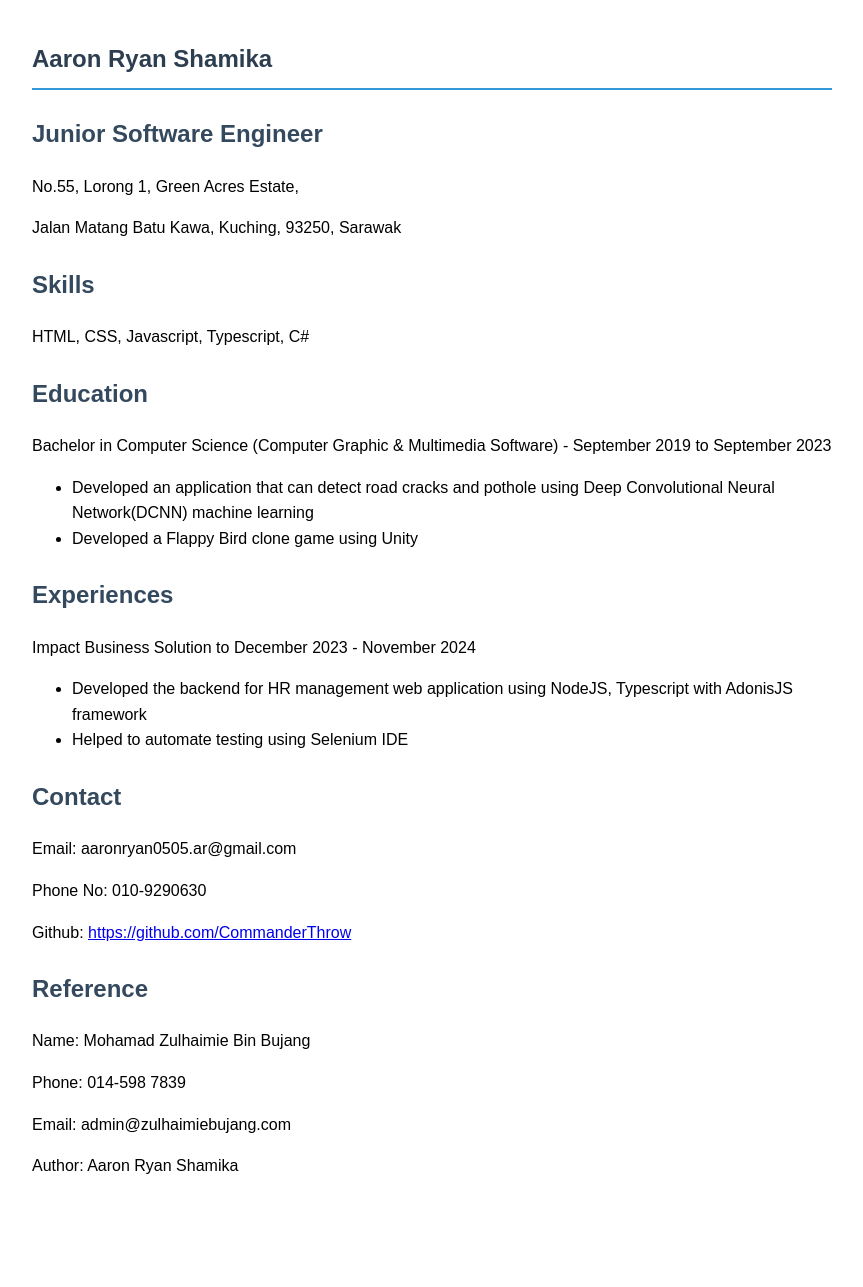
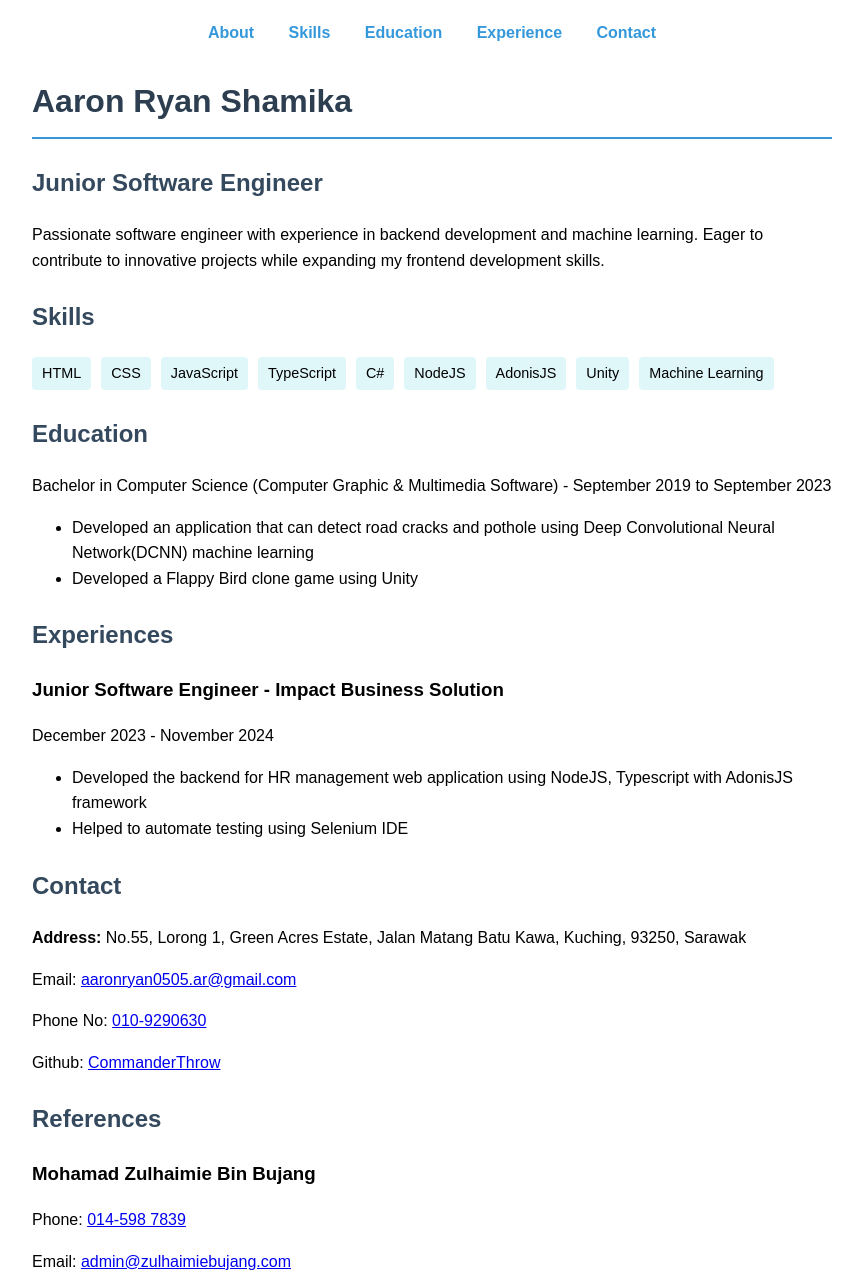
Before and after one commit to CommanderThrow/single-page-cv, a plain HTML site: page index.html in a window 1280 px wide. Shown: the top 1287 px of the page, without its empty margins (208-1071 px from the left). Before the commit the page ends 1215 px from the top, so only its background shows below. Drawn offline with Linux system fonts and the light colour scheme.

Commit message:
feat: improve accessibility and semantic structure

```diff
--- a/index.html
+++ b/index.html
@@ -20,6 +20,22 @@
         line-height: 1.6;
       }
 
+      nav {
+        margin-bottom: 30px;
+        text-align: center;
+      }
+
+      nav a {
+        margin: 0 15px;
+        text-decoration: none;
+        color: #3498db;
+        font-weight: bold;
+      }
+
+      nav a:hover {
+        text-decoration: underline;
+      }
+
       h1 {
         color: #2c3e50;
         border-bottom: 2px solid #3498db;
@@ -35,6 +51,19 @@
         margin: 10px 0;
       }
 
+      .skills-list {
+        display: flex;
+        flex-wrap: wrap;
+        gap: 10px;
+      }
+
+      .skill-item {
+        background-color: #e0f7fa;
+        padding: 5px 10px;
+        border-radius: 4px;
+        font-size: 0.9em;
+      }
+
       .contact-info a {
         color: #3498db;
         text-decoration: none;
@@ -47,21 +76,46 @@
   </head>
 
   <body>
-    <section>
+    <nav>
+      <a href="#about">About</a>
+      <a href="#skills">Skills</a>
+      <a href="#education">Education</a>
+      <a href="#experience">Experience</a>
+      <a href="#contact">Contact</a>
+    </nav>
+
+    <header id="about">
       <h1>Aaron Ryan Shamika</h1>
       <h2>Junior Software Engineer</h2>
-      <p>No.55, Lorong 1, Green Acres Estate,</p>
-      <p>Jalan Matang Batu Kawa, Kuching, 93250, Sarawak</p>
-    </section>
+      <p>
+        Passionate software engineer with experience in backend development and
+        machine learning. Eager to contribute to innovative projects while
+        expanding my frontend development skills.
+      </p>
+    </header>
 
     <main>
-      <section class="skills">
-        <h2>Skills</h2>
-        <p>HTML, CSS, Javascript, Typescript, C#</p>
+      <section class="skills" id="skills" aria-labelledby="skills-heading">
+        <h2 id="skills-heading">Skills</h2>
+        <div class="skills-list">
+          <span class="skill-item">HTML</span>
+          <span class="skill-item">CSS</span>
+          <span class="skill-item">JavaScript</span>
+          <span class="skill-item">TypeScript</span>
+          <span class="skill-item">C#</span>
+          <span class="skill-item">NodeJS</span>
+          <span class="skill-item">AdonisJS</span>
+          <span class="skill-item">Unity</span>
+          <span class="skill-item">Machine Learning</span>
+        </div>
       </section>
 
-      <section class="education">
-        <h2>Education</h2>
+      <section
+        class="education"
+        id="education"
+        aria-labelledby="education-heading"
+      >
+        <h2 id="education-heading">Education</h2>
         <p>
           Bachelor in Computer Science (Computer Graphic & Multimedia Software)
           - September 2019 to September 2023
@@ -75,9 +129,14 @@
         </ul>
       </section>
 
-      <section class="experience">
-        <h2>Experiences</h2>
-        <p>Impact Business Solution to December 2023 - November 2024</p>
+      <section
+        class="experience"
+        id="experience"
+        aria-labelledby="experience-heading"
+      >
+        <h2 id="experience-heading">Experiences</h2>
+        <h3>Junior Software Engineer - Impact Business Solution</h3>
+        <p>December 2023 - November 2024</p>
         <ul>
           <li>
             Developed the backend for HR management web application using
@@ -87,23 +146,41 @@
         </ul>
       </section>
 
-      <section class="call-to-action">
-        <h2>Contact</h2>
-        <p>Email: aaronryan0505.ar@gmail.com</p>
-        <p>Phone No: 010-9290630</p>
+      <section
+        class="call-to-action"
+        id="contact"
+        aria-labelledby="contact-heading"
+      >
+        <h2 id="contact-heading">Contact</h2>
+        <p>
+          <strong>Address:</strong> No.55, Lorong 1, Green Acres Estate, Jalan
+          Matang Batu Kawa, Kuching, 93250, Sarawak
+        </p>
+        <p>
+          Email:
+          <a href="mailto:aaronryan0505.ar@gmail.com"
+            >aaronryan0505.ar@gmail.com</a
+          >
+        </p>
+        <p>Phone No: <a href="tel:+60109290630">010-9290630</a></p>
         <p>
           Github:
           <a href="https://github.com/CommanderThrow" target="_blank"
-            >https://github.com/CommanderThrow</a
+            >CommanderThrow</a
           >
         </p>
       </section>
 
-      <section class="reference">
-        <h2>Reference</h2>
-        <p>Name: Mohamad Zulhaimie Bin Bujang</p>
-        <p>Phone: 014-598 7839</p>
-        <p>Email: admin@zulhaimiebujang.com</p>
+      <section class="reference" aria-labelledby="references-heading">
+        <h2 id="references-heading">References</h2>
+        <h3>Mohamad Zulhaimie Bin Bujang</h3>
+        <p>Phone: <a href="tel:+60145987839">014-598 7839</a></p>
+        <p>
+          Email:
+          <a href="mailto:admin@zulhaimiebujang.com"
+            >admin@zulhaimiebujang.com</a
+          >
+        </p>
       </section>
     </main>
 
```
